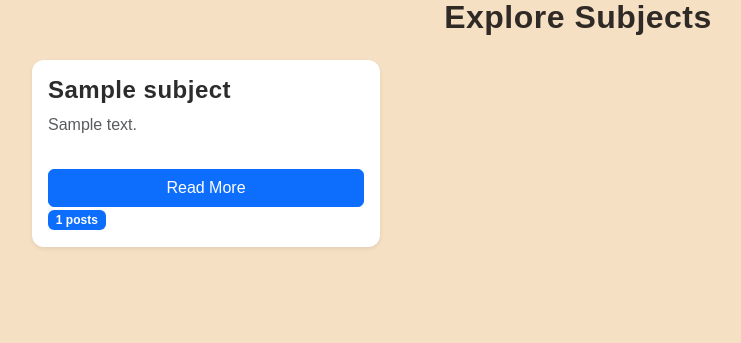
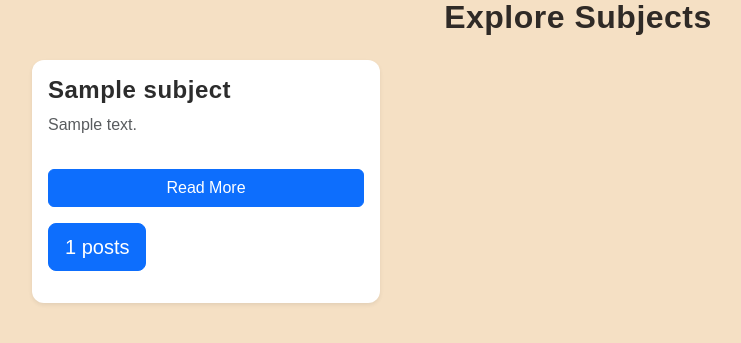
Before and after one commit to JamesBirchall-dev/MSP3-Guitar-Blog, a Django app: page /subjects/ in a window 1280 px wide. Shown: the part 281-624 px from the top of the page, without its empty margins (62-803 px from the left). Run offline with Django 4.2, Linux system fonts and the light colour scheme; tables that the repository leaves empty hold one stand-in row (values such as "Sample post").

Commit message:
update ubject list to show shortdescription, updated buttons

```diff
--- a/blog/templates/blog/subject_list.html
+++ b/blog/templates/blog/subject_list.html
@@ -23,12 +23,12 @@
                     </h4>
 
                     <p class="card-text text-muted">
-                        {{ subject.description|default:"No description available." }}
+                        {{ subject.short_description|default:"No short description available." }}
                     </p>
 
                     <div class="mt-auto">
                         <a href="{% url 'subject_detail' subject.slug %}" class="btn btn-primary w-100 mt-3">Read More</a>
-                       <a href="{% url 'subject_detail' subject.slug %}" class="badge bg-primary text-decoration-none">
+                       <a href="{% url 'subject_detail' subject.slug %}" class="btn btn-primary btn-lg my-3">
                         {{ subject.post_count }} posts
                         </a>
                     </div>
```
